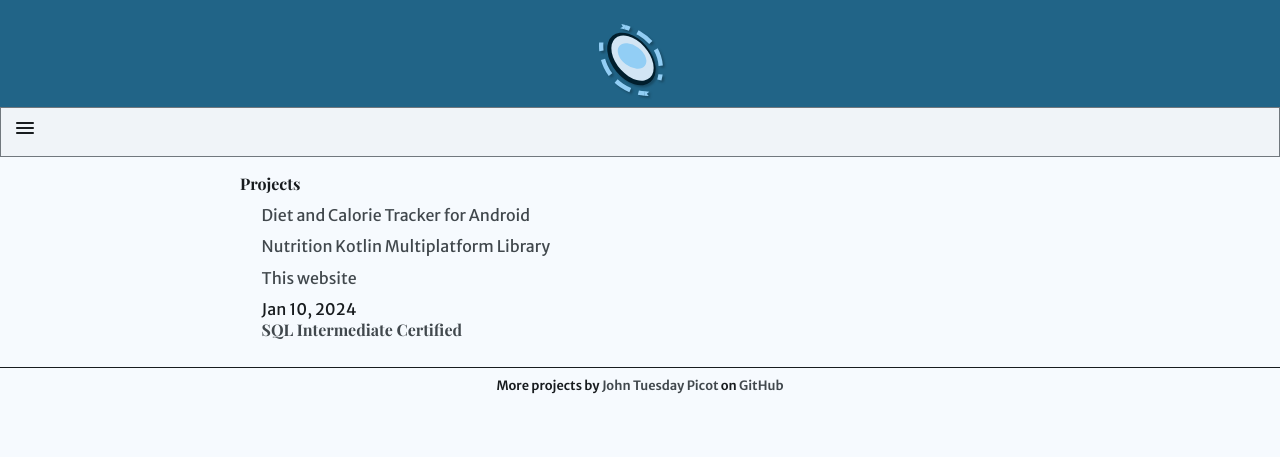
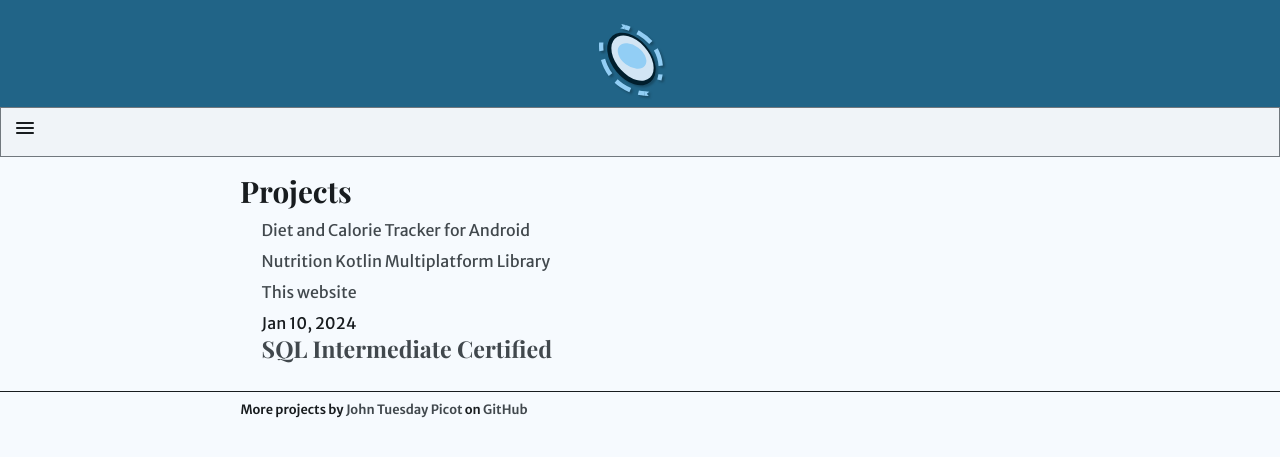
Before and after one commit to John-Tuesday/John-Tuesday.github.io, a Jekyll site: the page built from index.md, in a window 1280 px wide. Shown: the top 457 px of the page. Built offline with Jekyll 4.4.1, drawn with Linux system fonts in a browser that asks for light colours; some web fonts are replaced.

Commit message:
Add more sane defaults for h1-3 and p max-width

```diff
--- a/_sass/screen.scss
+++ b/_sass/screen.scss
@@ -137,8 +137,23 @@
     }
 }
 
+h1 {
+    font-size: 1.85em;
+    line-height: 1.2;
+}
+
+h2 {
+    font-size: 1.58em;
+    line-height: 1.2;
+}
+
+h3 {
+    font-size: 1.45em;
+}
+
 p {
     margin: .7em 0;
+    max-width: 60em;
 }
 
 strong {
@@ -234,7 +249,7 @@
     }
 }
 
-label, div {
+label {
     background: inherit;
 }
 
```
